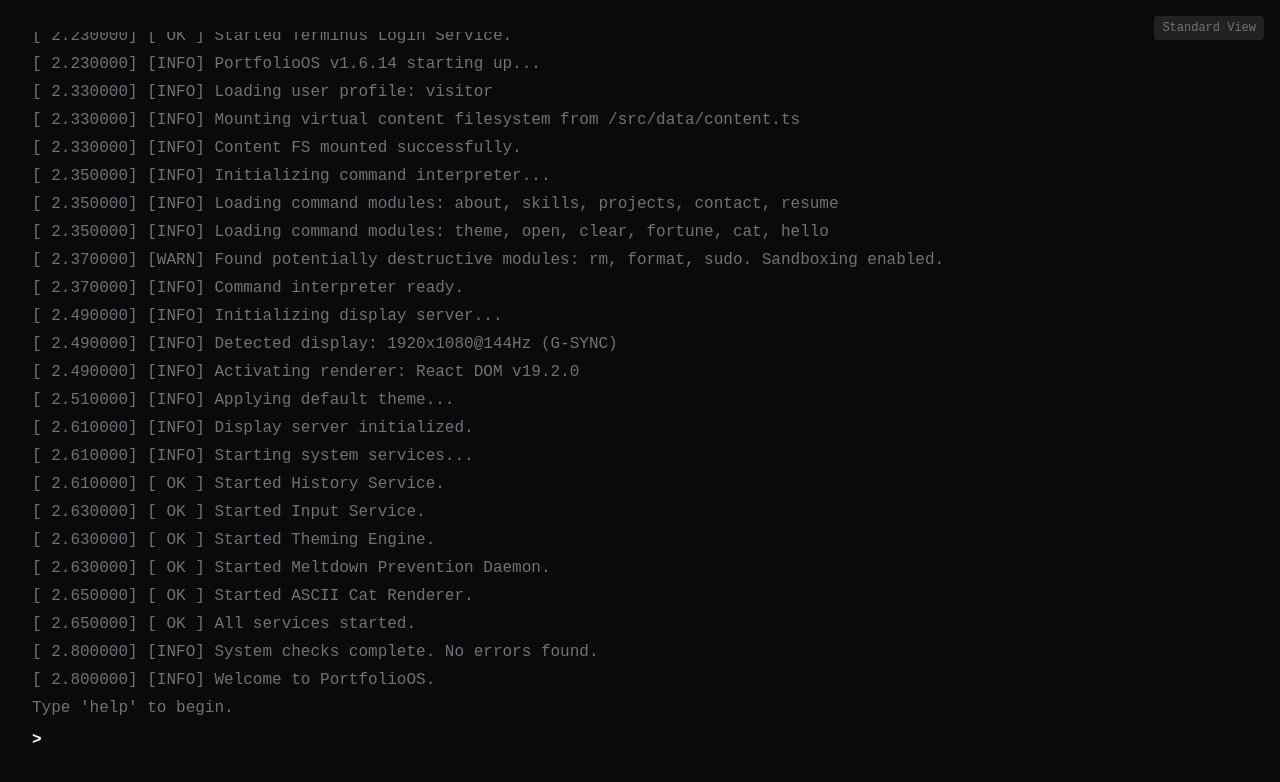
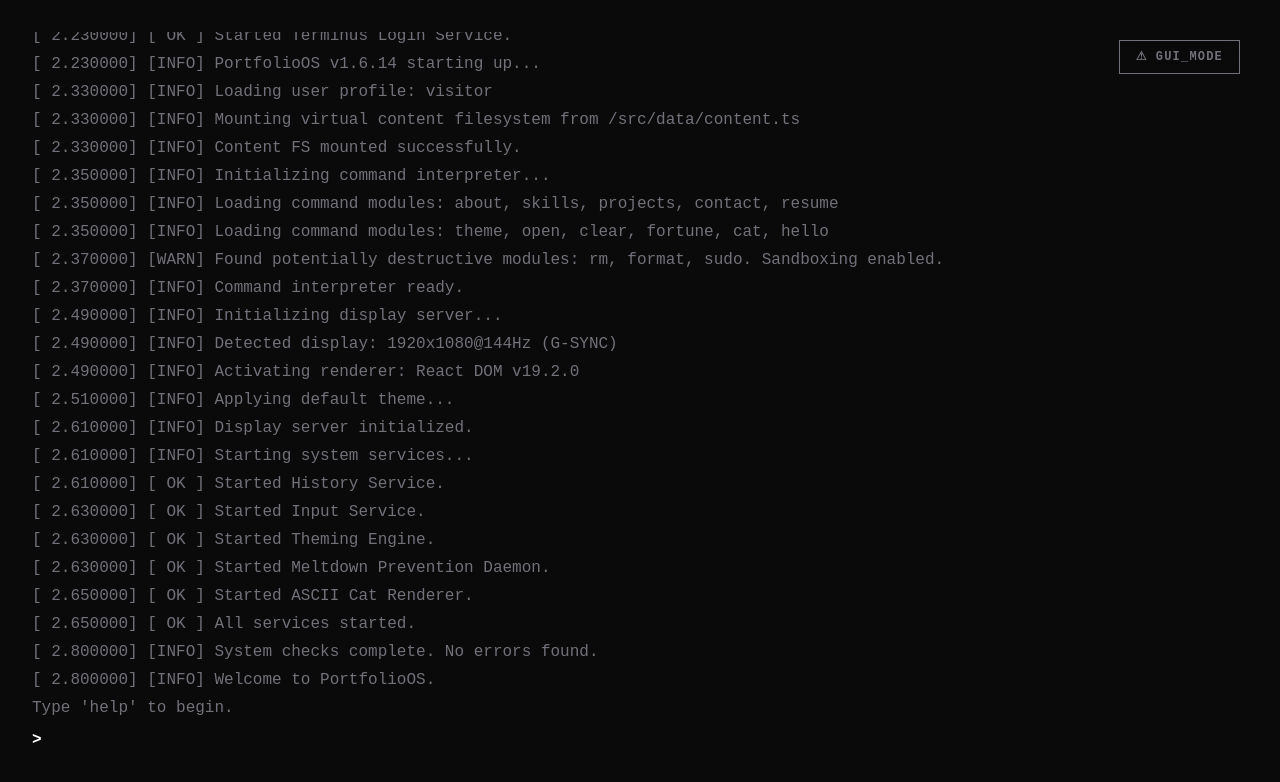
Before and after one commit to the-user-created/portfolio, a Next.js app: page / in a window 1280 px wide. Shown: the top 782 px of the page. Built offline with nearby package versions, Linux system fonts and the light colour scheme.

Commit message:
Update Terminal component link to reflect GUI mode and improve styling

```diff
--- a/src/components/Terminal.tsx
+++ b/src/components/Terminal.tsx
@@ -574,14 +574,15 @@ export default function Terminal() {
                 } as React.CSSProperties
             }
         >
-            {/* A discrete link to the standard, non-interactive portfolio page */}
             <Link
                 href="/boring"
-                className="absolute top-4 right-4 z-10 rounded bg-white/10 px-2 py-1 text-xs text-[var(--term-dim)] transition-colors hover:bg-white/20 hover:text-[var(--term-text)]"
-                aria-label="Switch to standard portfolio view"
+                className="fixed top-6 right-6 z-50 flex items-center gap-2 border border-[var(--term-dim)] bg-[var(--term-bg)]/90 px-4 py-2 text-xs font-bold tracking-widest text-[var(--term-dim)] uppercase backdrop-blur-sm transition-all hover:border-[var(--term-text)] hover:text-[var(--term-text)] hover:shadow-[0_0_10px_var(--term-text)] active:scale-95 md:top-10 md:right-10"
+                aria-label="Switch to standard graphical interface"
             >
-                Standard View
+                <span className="hidden sm:inline">⚠</span>
+                <span>GUI_MODE</span>
             </Link>
+
             <div
                 ref={scrollRef}
                 className="scrollbar-hide h-full w-full overflow-y-auto"
```
Also changed, not shown: 1 other file (tests, documents, lock files or other folders).
